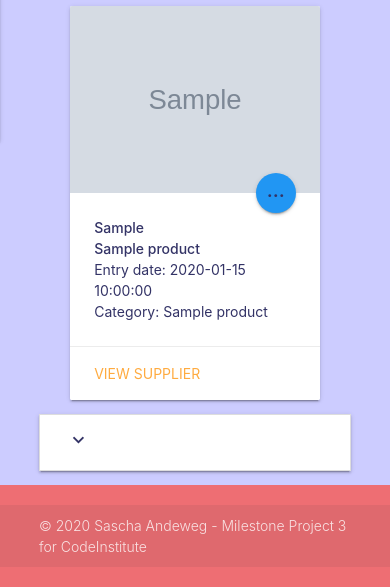
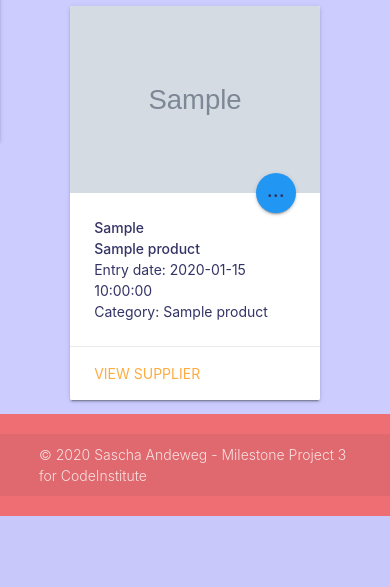
Before and after one commit to Andeweg01/MS3-FoodFromHome, a Flask app: page / in a window 390 px wide. Shown: the part 763-1350 px from the top of the page. After the commit the page ends 1279 px from the top, so only its background shows below. Run offline with Flask 2, Linux system fonts and the light colour scheme; grey boxes marked "Sample" are stand-in pictures; a database or web service that is not in the repository returns one stand-in record (values such as "Sample title"); some libraries are stand-ins or nearby versions.

Commit message:
commit of fixed responsiveness and amount of columns

```diff
--- a/templates/products.html
+++ b/templates/products.html
@@ -54,8 +54,9 @@
 	</div>
 
 <div class="container">
+    <div class="row">
 		{% for product in products %}
-
+        <div class="col l3 m6 s12">
             <div class="card sticky-action">
                 <div class="card-image">
                     <img src="{{product.product_img}}" alt="Image of {{product.product_name}}"><a class="btn blue btn-floating halfway-fab pulse activator material-icons">...</a>
@@ -74,32 +75,8 @@
                     <a>View Supplier</a>
                 </div>
             </div>
+        </div>
 		{% endfor %}
         </div>
-
-    <div class="row s12">
-	<ul class="collapsible" data-collapsible="accordion">
-		{% for product in products %}
-		<li>
-			<div class="collapsible-header">
-				<div class="col s12">
-					<i class="material-icons">expand_more</i>
-
-				</div>
-			</div>
-			<div class="collapsible-body">
-				<span>
-                    <p><strong>{{product.product_brand}}</strong> -
-                    {{product.product_name}}</p><br>
-                    <p><strong>Entry date: </strong> {{product.entry_date}}</p><br>
-                    <br>
-                    <p>{{product.product_description}}</p><br>
-                    <br>
-
-                    </span>
-			</div>
-		</li>
-		{% endfor %}
-	</ul>
     </div>
 	{% endblock %}
```
Lines whose indentation alone changed are shown as unchanged.
